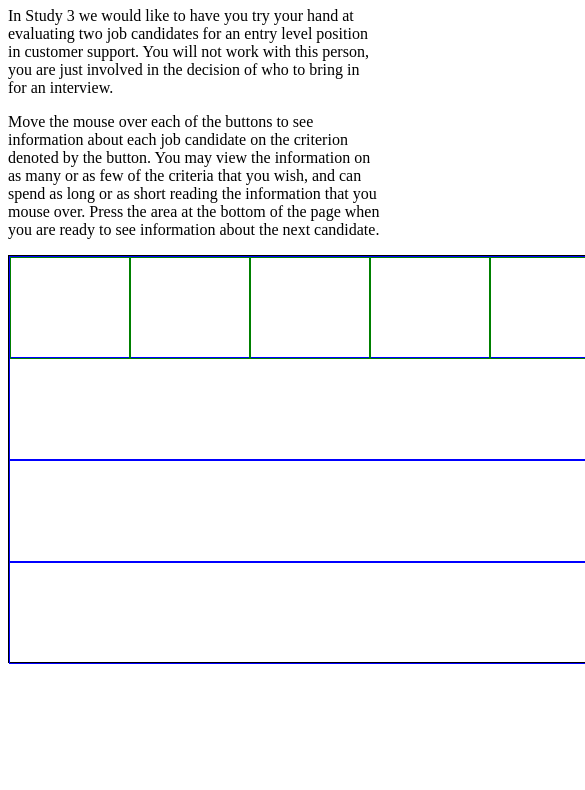
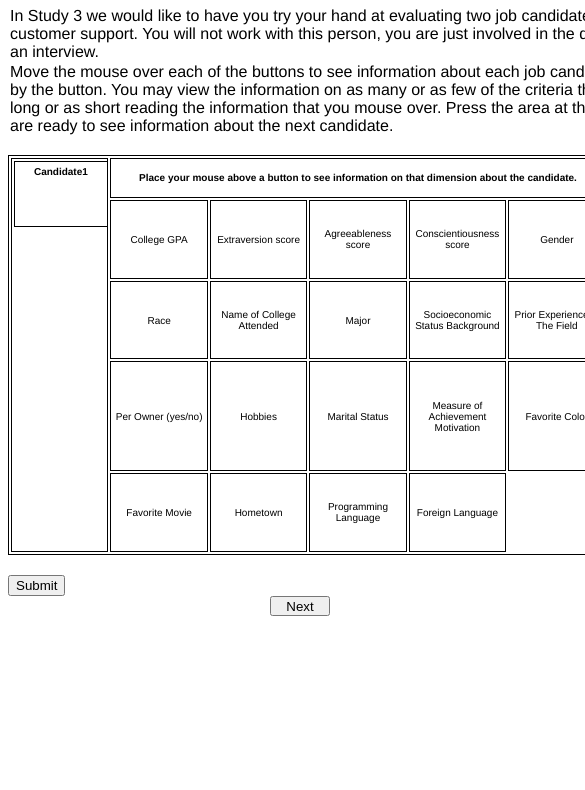
Before and after one commit to agliber/marshall-matters, a plain HTML site: page study3P1.html in a window 390 px wide. Shown: the part 73-863 px from the top of the page, 585 px wide, since content can reach past the window. Drawn offline with Linux system fonts and the light colour scheme.

Commit message:
added study3 js to randomize and display info on hover

```diff
--- a/study3P1.css
+++ b/study3P1.css
@@ -1,17 +1,52 @@
-#table{
+#infoTable{
   margin: 0 auto;
-  width: 600px;
-  height: 406px;
+  width: 1000px;
+  height: 400px;
   border: solid black 1px;
+  table-layout: fixed;
+  empty-cells: hide;
 }
-.row{
-  width: 100%;
-  height: 100px;
-  border: blue solid 1px;
+#tableTopRow {
+  height: 40px;
 }
-.infoBox{
-  height: 100%;
-  width: 118px;
-  border: green solid 1px;
-  float: left;
+td,th {
+
+  padding: 2px;
+  border-collapse: separate;
+  border: solid black 1px;
+  vertical-align: center;
+  text-align: center;
+
 }
+td:hover{
+  background-color: yellow;
+}
+th.candidate{
+  vertical-align: top;
+}
+.candidateInfoBox {
+  position: sticky;
+  top:0px;
+  width: 96%;
+  height: 60px;
+  padding: 2px;
+  border: solid black 1px;
+  vertical-align: center;
+}
+.info{
+  display:none;
+}
+
+
+p{
+  margin: 2px;
+}
+
+@media only screen and (max-width: 1000px){
+  #infoTable{
+    width: 700px;
+  }
+  td,th{
+    font-size: 10px;
+  }
+}
--- a/study3P1.html
+++ b/study3P1.html
@@ -21,21 +21,100 @@
         </p>
     </header>
     <main>
-      <div id="table">
-        <div class="row">
-          <div class="infoBox"></div>
-          <div class="infoBox"></div>
-          <div class="infoBox"></div>
-          <div class="infoBox"></div>
-          <div class="infoBox"></div>
-        </div>
 
-        <div class="row"></div>
-        <div class="row"></div>
-        <div class="row"></div>
-      <div>
+      <table id="infoTable">
+        <tr id="tableTopRow">
+          <th class="candidate" rowspan="5">
+            <div class="candidateInfoBox" id="candidate1">
+              <div><p>Candidate1</p></div>
+              <p class="info">3.1</p>
+              <p class="info">11/15</p>
+              <p class="info">12/15</p>
+              <p class="info">9/15</p>
+              <p class="info">Female</p>
+              <p class="info">White</p>
+              <p class="info">Miami of Ohio</p>
+              <p class="info">Business Administration</p>
+              <p class="info">Middle Class</p>
+              <p class="info">1 year</p>
+              <p class="info">Yes</p>
+              <p class="info">Dancing</p>
+              <p class="info">Single</p>
+              <p class="info">High</p>
+              <p class="info">Green</p>
+              <p class="info">Princess Bride</p>
+              <p class="info">Shaker Heights, Ohio</p>
+              <p class="info">C++</p>
+              <p class="info">None</p>
+            </div>
+          </th>
+          <th id = "tableTitle" colspan="5">
+            <p>Place your mouse above a button to see information on that dimension about the candidate.</p>
+          </th>
+          <th class="candidate" rowspan="5">
+            <div class="candidateInfoBox" id="candidate2">
+              <div><p>Candidate2</p></div>
+              <p class="info">3.4</p>
+              <p class="info">8/15</p>
+              <p class="info">14/15</p>
+              <p class="info">11/15</p>
+              <p class="info">Female</p>
+              <p class="info">White</p>
+              <p class="info">Illinois St.</p>
+              <p class="info">Communications</p>
+              <p class="info">Upper-Middle Class</p>
+              <p class="info">3 years</p>
+              <p class="info">No</p>
+              <p class="info">Running</p>
+              <p class="info">Single</p>
+              <p class="info">Medium</p>
+              <p class="info">Red</p>
+              <p class="info">Shawshank Redemption</p>
+              <p class="info">Springfield, Illinois</p>
+              <p class="info">Fortran</p>
+              <p class="info">Spanish</p>
+            </div>
+          </th>
+        </tr>
+
+          <tr> <!--  need to  randomize position of cells -->
+            <td> College GPA</td>
+            <td> Extraversion score</td>
+            <td> Agreeableness score</td>
+            <td> Conscientiousness score</td>
+            <td> Gender</td>
+          </tr>
+          <tr>
+            <td> Race</td>
+            <td> Name of College Attended</td>
+            <td> Major</td>
+            <td> Socioeconomic Status Background</td>
+            <td> Prior Experience in The Field</td>
+          </tr>
+          <tr>
+            <td> Per Owner (yes/no)</td>
+            <td> Hobbies</td>
+            <td> Marital Status</td>
+            <td> Measure of Achievement Motivation</td>
+            <td> Favorite Color</td>
+          </tr>
+          <tr>
+            <td> Favorite Movie</td>
+            <td> Hometown</td>
+            <td> Programming Language </td>
+            <td> Foreign Language</td>
+            <td> </td>
+          </tr>
+
+      </table>
+
+
     </main>
     <footer>
+      <input type="submit" value="Submit" ></input><br>
+       <button class="navigation" name="next" type = "next"> Next </button>
     </footer>
+
+    <script src="study3P1.js"></script>
   </body>
 </html>
--- a/studyAll.css
+++ b/studyAll.css
@@ -1,5 +1,10 @@
+header{
+  margin: 20px auto;
+  width: 800px;
+}
 footer{
-  width: 100%;
+  margin: 20px auto;
+  width: 800px;
   height: 200px;
 }
 button.navigation {
@@ -11,3 +16,6 @@ button.navigation {
 button.navigation[type = "next"] {
   right: 60px;
 }
+p, h1, td{
+  font-family: helvetica;
+}
```
